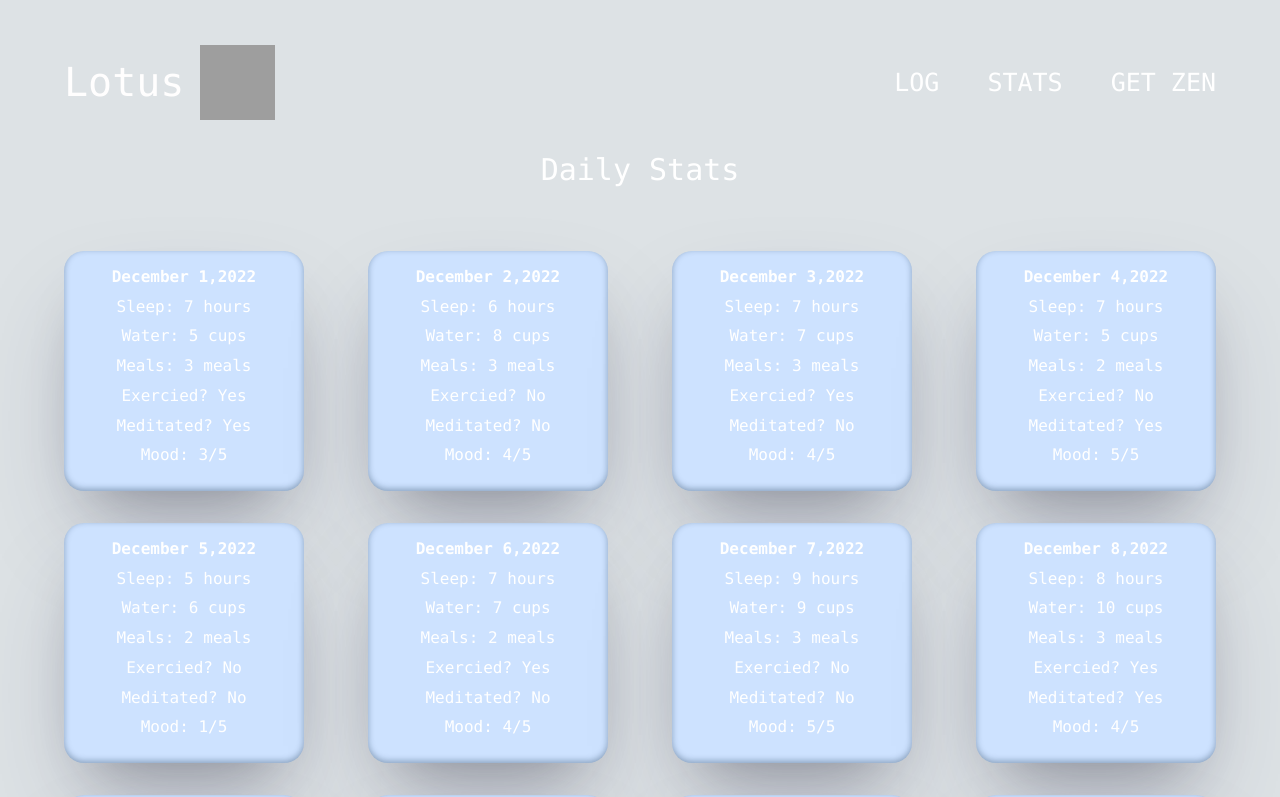
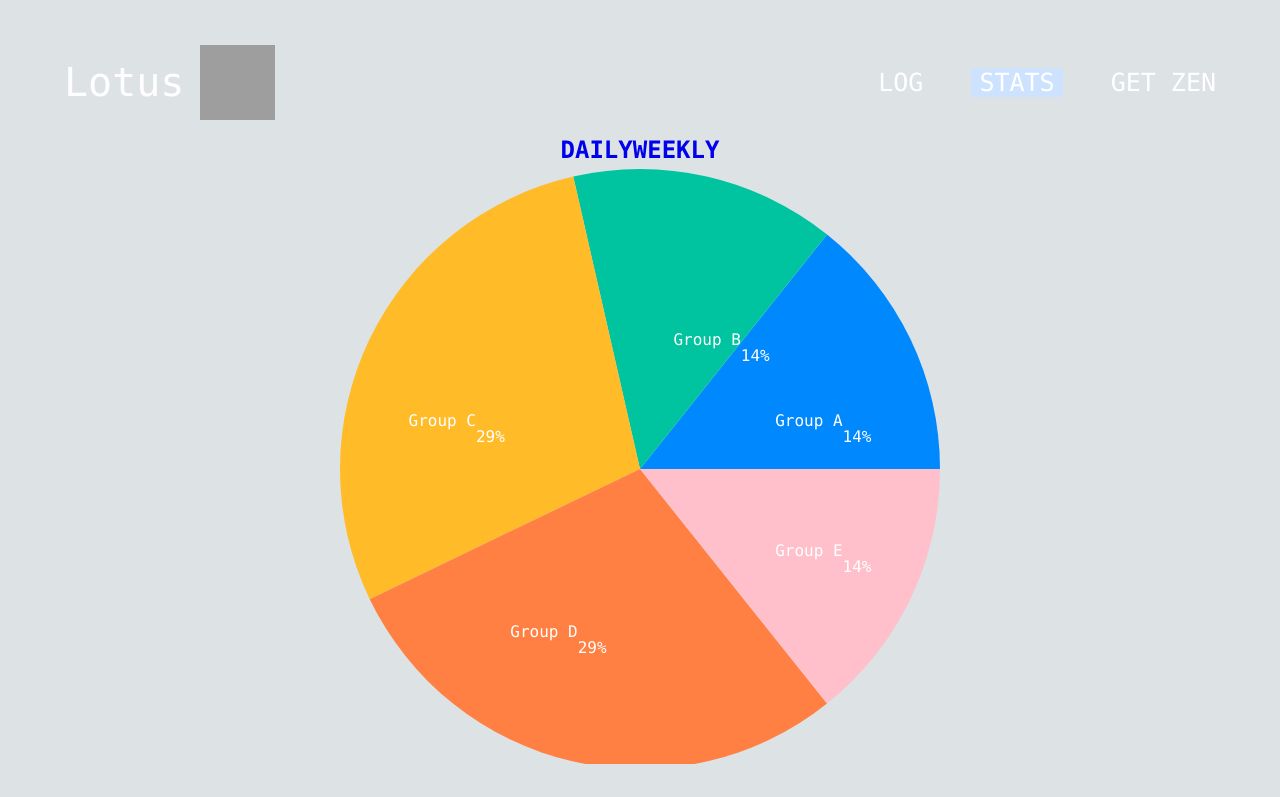
Before and after one commit to veronique-cadet/Phase-2-Group-Project, a React (Create React App) app: page /stats/weekly-stats in a window 1280 px wide. Shown: the top 797 px of the page. Built offline with nearby package versions, Linux system fonts and the light colour scheme; data requests are answered from the project's data file; grey boxes are pictures that could not be loaded.

Commit message:
DailyStat and WeeklyStat components updated with routes

```diff
--- a/src/App.js
+++ b/src/App.js
@@ -4,6 +4,8 @@ import Footer from "./components/Footer";
 import Home from "./components/Home";
 import Log from "./components/Log";
 import Stats from "./components/Stats";
+import DailyStats from "./components/DailyStats";
+import WeeklyStats from "./components/WeeklyStats";
 import Header from "./components/Header";
 import GetZen from "./components/GetZen";
 import { Switch, Route } from "react-router-dom";
--- /dev/null
+++ b/src/components/DailyComponent.jsx
@@ -0,0 +1,20 @@
+import React from 'react'
+import DailyStats from './DailyStats';
+import SelectTimeBar from './SelectTimeBar';
+
+function DailyComponent({logs}) {
+
+const dailyLogs = logs.map((log) => {
+    return <DailyStats log={log} key={log.id} date={log.date} />;
+    });
+
+  return (
+    <>
+    <div>
+        {dailyLogs}
+    </div>
+    </>
+  )
+}
+
+export default DailyComponent
--- a/src/components/Log.jsx
+++ b/src/components/Log.jsx
@@ -74,7 +74,7 @@ const Log = ({ logs, setLogs }) => {
           onChange={(e) => setDate(e.target.value)}
         ></input>
         <div className="slider">
-          <label className="form-text" for="sleep">
+          <label className="form-text" htmlFor="sleep">
             Sleep
           </label>
           <input
@@ -88,7 +88,7 @@ const Log = ({ logs, setLogs }) => {
           <p className="range-value">{sleep} hours</p>
         </div>
         <div className="slider">
-          <label className="form-text" for="water">
+          <label className="form-text" htmlFor="water">
             Water
           </label>
           <input
@@ -102,7 +102,7 @@ const Log = ({ logs, setLogs }) => {
           <p className="range-value">{water} cups</p>
         </div>
         <div className="slider">
-          <label className="form-text" for="food">
+          <label className="form-text" htmlFor="food">
             Food&nbsp;
           </label>
           <input
@@ -116,7 +116,7 @@ const Log = ({ logs, setLogs }) => {
           <p className="range-value">{food} meals</p>
         </div>
         <div className="checkbox-div">
-          <label id="exercise" className="form-text" for="exercise">
+          <label id="exercise" className="form-text" htmlFor="exercise">
             Exercise
           </label>
           <input
@@ -125,7 +125,7 @@ const Log = ({ logs, setLogs }) => {
             value={exercise}
             onChange={(e) => setExercise(e.target.checked)}
           />
-          <label id="meditation" className="form-text" for="meditation">
+          <label id="meditation" className="form-text" htmlFor="meditation">
             Meditation
           </label>
           <input
@@ -136,7 +136,7 @@ const Log = ({ logs, setLogs }) => {
           />
         </div>
         <div className="mood-div">
-          <label id="mood" className="form-text" for="mood">
+          <label id="mood" className="form-text" htmlFor="mood">
             Mood
           </label>
           <input
--- a/src/components/NavBar.jsx
+++ b/src/components/NavBar.jsx
@@ -3,13 +3,13 @@ import { NavLink } from "react-router-dom";
 const NavBar = () => {
   return (
     <nav className="nav-options">
-      <NavLink to="log" className="nav-item">
+      <NavLink to="/log" className="nav-item">
         LOG
       </NavLink>
-      <NavLink to="stats" className="nav-item">
+      <NavLink to="/stats" className="nav-item">
         STATS
       </NavLink>
-      <NavLink to="getzen" className="nav-item">
+      <NavLink to="/getzen" className="nav-item">
         GET ZEN
       </NavLink>
     </nav>
--- /dev/null
+++ b/src/components/SelectTimeBar.jsx
@@ -0,0 +1,19 @@
+import React from 'react'
+import { Link } from "react-router-dom";
+
+const SelectTimeBar = ()=>{
+  return (
+    <div>
+      <h2 id='olivia'>
+        <Link to="/stats/daily-stats">
+          DAILY
+        </Link>
+        <Link to="/stats/weekly-stats">
+          WEEKLY
+        </Link>
+      </h2>
+    </div>
+  )
+}
+
+export default SelectTimeBar;
--- a/src/components/Stats.jsx
+++ b/src/components/Stats.jsx
@@ -1,30 +1,41 @@
-import DailyStats from "./DailyStats";
-import WeeklyStats from "./WeeklyStats";
+import SelectTimeBar from "./SelectTimeBar";
 import { useEffect, useState } from "react";
+import { Switch, Route } from "react-router-dom";
+
+import DailyComponent from "./DailyComponent";
+import WeeklyComponent from "./WeeklyComponent";
 
 const Stats = ({ setHome, logs, setLogs }) => {
+
+
   setHome(false);
 
   useEffect(() => {
     fetch("http://localhost:3005/logs")
       .then((response) => response.json())
-      .then((data) => setLogs(data));
+      .then((data) => {
+        console.log(data);
+        setLogs(data)
+      }
+      );
   }, []);
-
-  const dailyLogs = logs.map((log) => {
-    return <DailyStats log={log} key={log.id} date={log.date} />;
-  });
 
   return (
     <div className="other-pages">
-      <div className="daily-container">
-        <h1 className="daily-title">Daily Stats</h1>
-        {dailyLogs}
+      <div>
+          <SelectTimeBar />
       </div>
-      <h1 className="daily-title">Weekly Stats</h1>
-      <WeeklyStats logs={logs} />
+        <Switch>
+        <Route path="/stats/daily-stats">
+          <DailyComponent logs={logs}/>
+        </Route>
+        <Route path="/stats/weekly-stats">
+          <WeeklyComponent logs={logs}/>
+      </Route>
+      </Switch>
     </div>
-  );
+  )
+
 };
 
 export default Stats;
--- /dev/null
+++ b/src/components/WeeklyComponent.jsx
@@ -0,0 +1,15 @@
+import React from 'react'
+import WeeklyStats from './WeeklyStats';
+
+function WeeklyComponent({logs}) {
+
+  return (
+    <>
+    <div>
+        <WeeklyStats logs={logs}/>
+    </div>
+    </>
+  )
+}
+
+export default WeeklyComponent
--- a/src/components/WeeklyStats.jsx
+++ b/src/components/WeeklyStats.jsx
@@ -1,98 +1,21 @@
-
 import React from "react";
-import { PieChart, Pie, Cell } from "recharts";
+import WeeklySleepGraph from "./WeeklySleepGraph";
+import WeeklyMoodPie from "./WeeklyMoodPie";
+import WeeklyWaterGraph from "./WeeklyWaterGraph";
+import WeeklyMealGraph from "./WeeklyMealGraph";
 
 
+const WeeklyStats = ({logs}) => {
 
-const COLORS = ["#0088FE", "#00C49F", "#FFBB28", "#FF8042", "#ffc0cb"];
-
-const RADIAN = Math.PI / 180;
-const renderCustomizedLabel = ({
-  cx,
-  cy,
-  midAngle,
-  innerRadius,
-  outerRadius,
-  percent,
-  name //add name text to label
-}) => {
-  const radius = innerRadius + (outerRadius - innerRadius) * 0.5;
-  const x = cx + radius * Math.cos(-midAngle * RADIAN);
-  const y = cy + radius * Math.sin(-midAngle * RADIAN);
 
   return (
-    <text
-      x={x}
-      y={y}
-      fill="white"
-      textAnchor={x > cx ? "start" : "end"}
-      dominantBaseline="central"
-    >
-      <tspan dy="1em">{name}</tspan>
-      <tspan dy="1em">
-        {`${(percent * 100).toFixed(0)}%`}
-      </tspan>
-    </text>
+    <div>
+      <WeeklySleepGraph logs={logs}/>
+      <WeeklyMoodPie logs={logs}/>
+      <WeeklyWaterGraph logs={logs}/>
+      <WeeklyMealGraph logs={logs}/>
+    </div>
   );
 };
-// looping array to find number of mood counts
-const getMoodCountByMood = (logs) => {
-  const moodCountByMood = {}
-  logs.forEach((log) => {
-    // console.log(moodCountByMood[log.mood])
-    if (moodCountByMood[log.mood]) {
-      moodCountByMood[log.mood]++
-    } else {
-      moodCountByMood[log.mood] = 1
-    }
-  })
-  return moodCountByMood
-}
 
-export default function WeeklyStats ({logs}) {
-  // latest weekly data
-  const moodCountByMood = getMoodCountByMood(logs.slice(-7))
-  // console.log(moodCountByMood)
-  const data = [
-    { name: "Group A", value: moodCountByMood[1] },
-    { name: "Group B", value: moodCountByMood[2] },
-    { name: "Group C", value: moodCountByMood[3] },
-    { name: "Group D", value: moodCountByMood[4] },
-    { name: "Group E", value: moodCountByMood[5] },
-  ];
-
-  return (
-    <PieChart width={610} height={600}>
-      <Pie
-        data={data}
-        cx={300}
-        cy={300}
-        labelLine={false}
-        label={renderCustomizedLabel}
-        outerRadius={300}
-        fill="#8884d8"
-        dataKey="value"
-        strokeWidth={0}
-      >
-        {data.map((entry, index) => (
-          <Cell key={`cell-${index}`} fill={COLORS[index % COLORS.length]} />
-        ))}
-      </Pie>
-    </PieChart>
-  );
-}
-
-
-
-// const WeeklyStats = ({logs}) => {
-
-
-//   return (
-//     <div>
-//       {/* <h2>YOUR WEEKLY STATS</h2>
-//             <h3>Data from db.json will appear here on graphs and charts</h3> */}
-//     </div>
-//   );
-// };
-
-// export default WeeklyStats;
+export default WeeklyStats;
```
